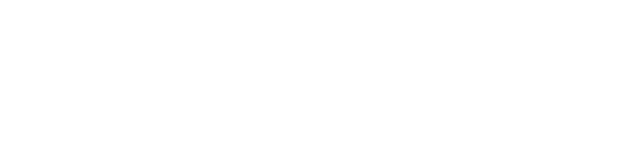
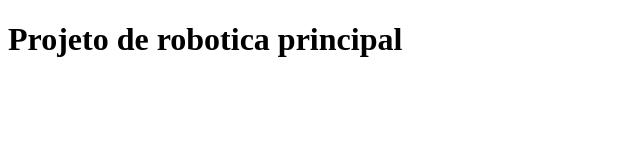
Before and after one commit to bigubigu2/robotica, a plain HTML site: page public_html/index.html in a window 1280 px wide. Shown: the whole page, without its empty margins (0-640 px from the left). Drawn offline with Linux system fonts and the light colour scheme.

Commit message:
alterei o arquivo para testar dois git bash

```diff
--- a/public_html/index.html
+++ b/public_html/index.html
@@ -6,6 +6,6 @@
     <title>Robotica Editada</title>
 </head>
 <body>
-
+    <h1>Projeto de robotica principal</h1>
 </body>
 </html>
```
